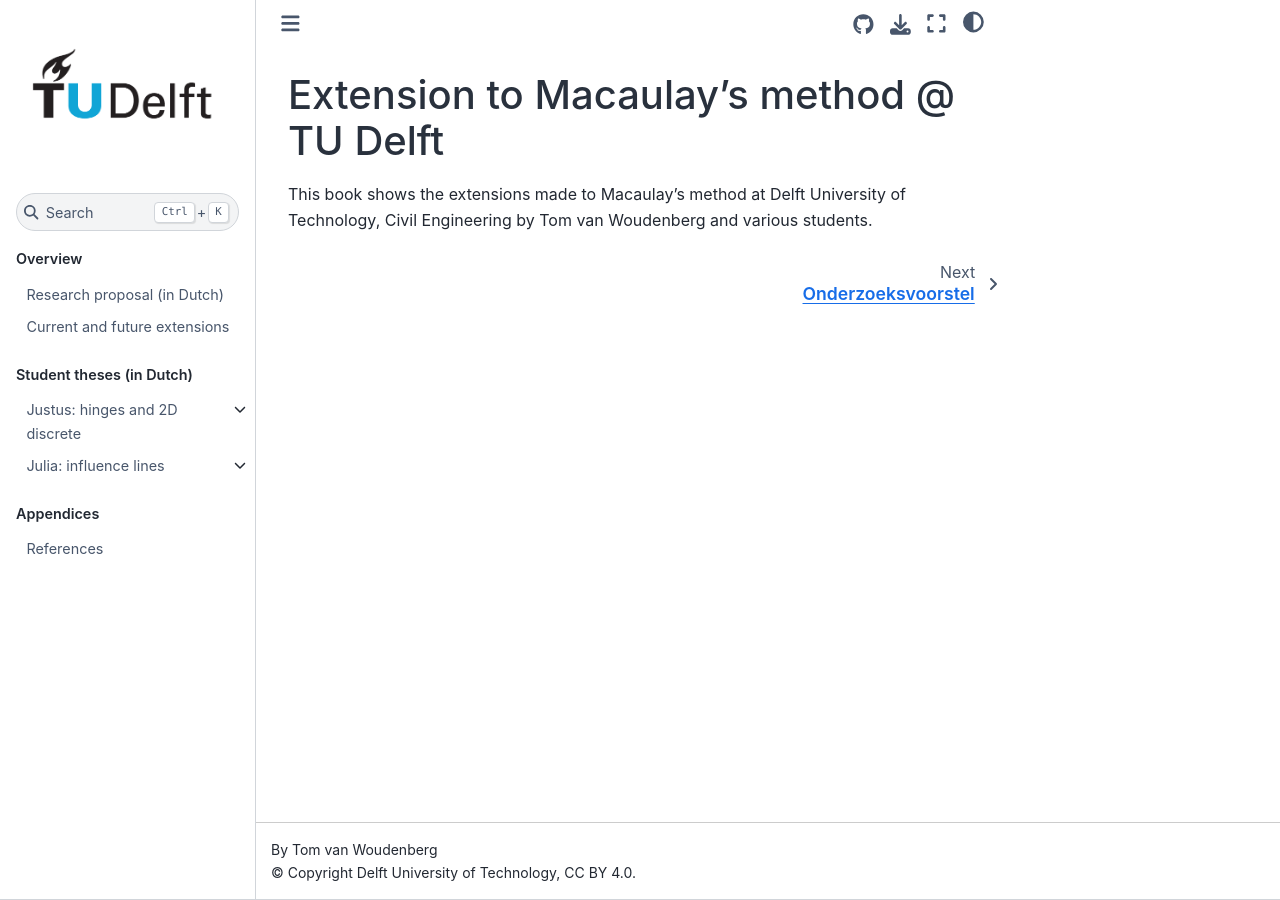
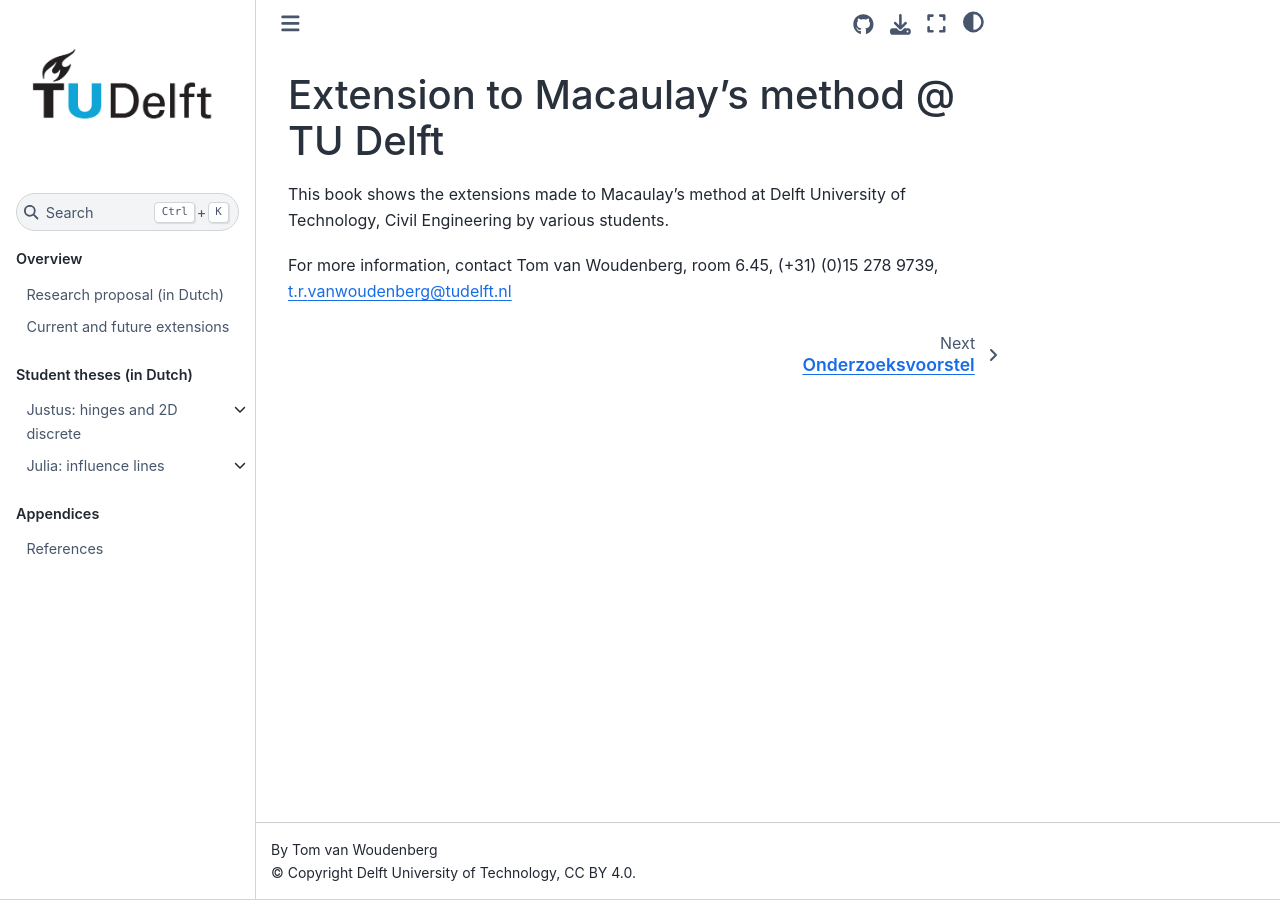
Before and after one commit to TeachBooks/Macaulays_method, a Jupyter Book: the page built from book/intro.md, in a window 1280 px wide. Built offline with Jupyter Book 1.0.4 settings and Sphinx 7.4.7 and the Sphinx Book theme 1.1.4, drawn with Linux system fonts in a browser that asks for light colours; pages that are not in the unit, such as notebooks, are missing from menus; comment, search, counter and statistics services are not loaded.

Commit message:
Add contact information

```diff
--- a/book/intro.md
+++ b/book/intro.md
@@ -1,3 +1,5 @@
 # Extension to Macaulay's method @ TU Delft
 
-This book shows the extensions made to Macaulay's method at Delft University of Technology, Civil Engineering by Tom van Woudenberg and various students.
+This book shows the extensions made to Macaulay's method at Delft University of Technology, Civil Engineering by various students.
+
+For more information, contact Tom van Woudenberg, room 6.45,  (+31) (0)15 278 9739, [t.r.vanwoudenberg@tudelft.nl](mailto:t.r.vanwoudenberg@tudelft.nl)
```
Also changed, not shown: book/theses/julia.md (+1 -1 lines), book/theses/justus.md (+1 -1 lines).
